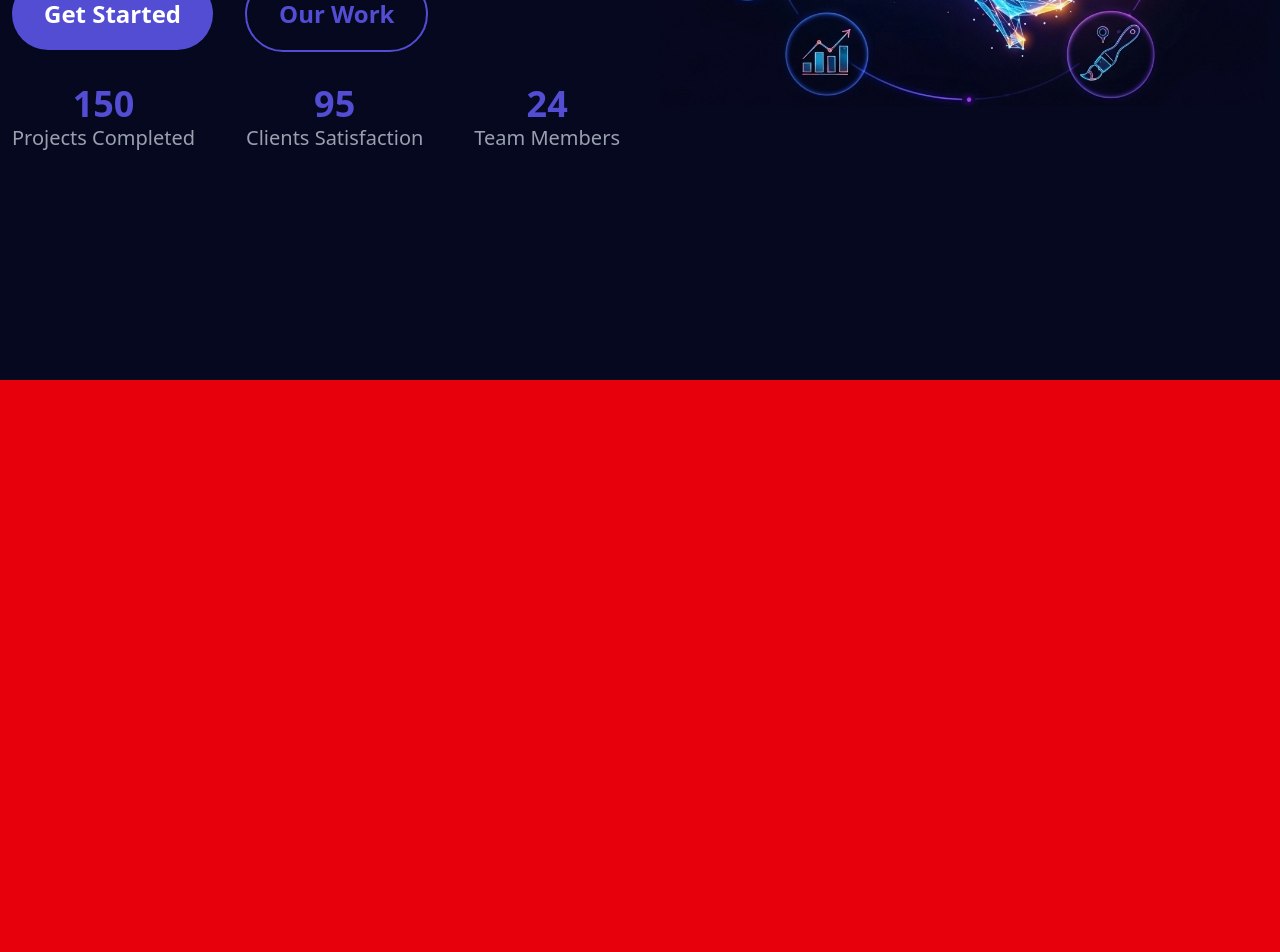
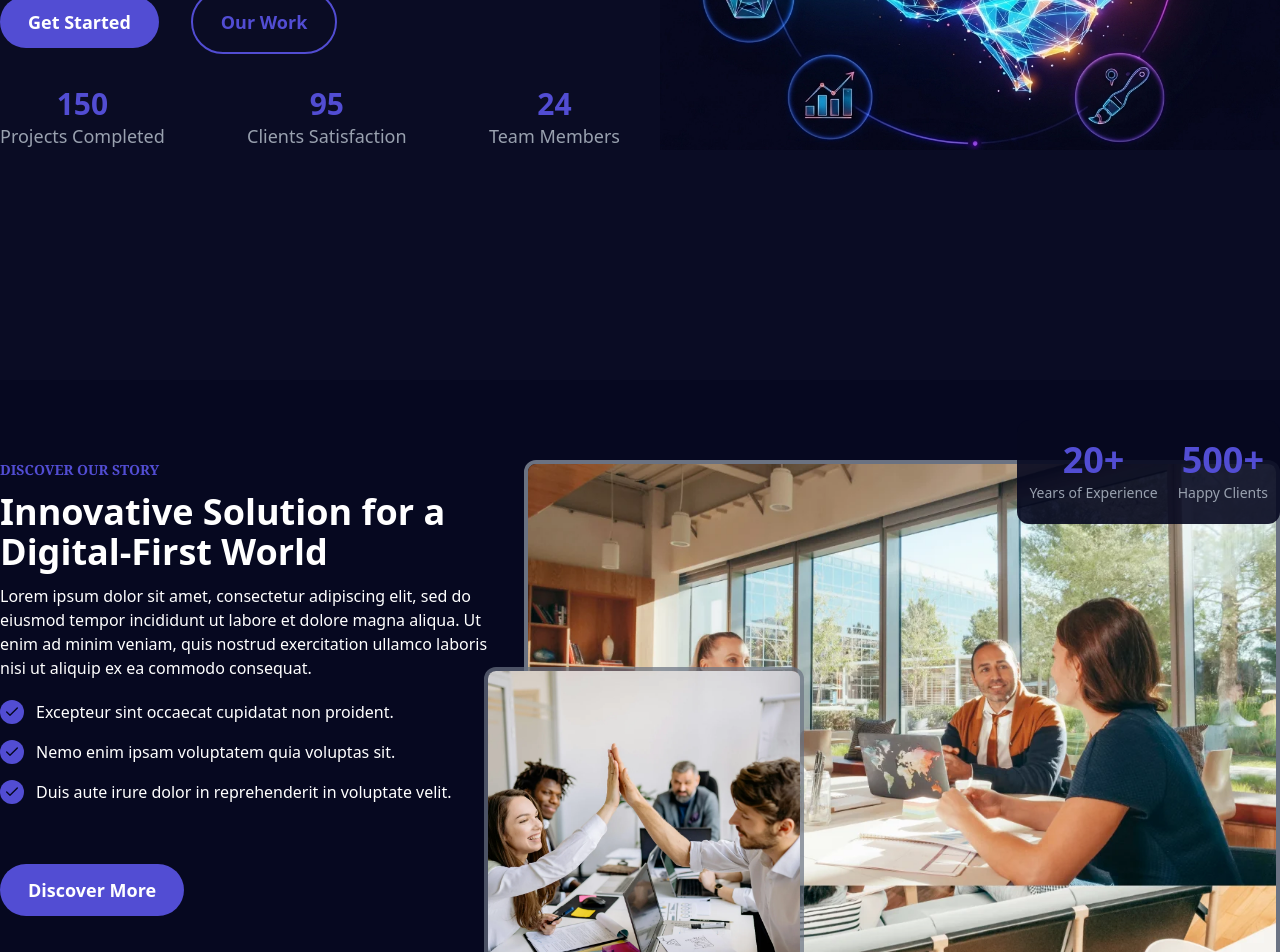
Before and after one commit to Vivek-Sharma-dev/Clarity, a React (Vite) app: page / in a window 1280 px wide. Shown: the part 500-1452 px from the top of the page. Built offline with nearby package versions, Linux system fonts and the light colour scheme.

Commit message:
Adding About Section

```diff
--- a/src/App.jsx
+++ b/src/App.jsx
@@ -5,9 +5,9 @@ import HeroSection from "./Pages/HeroSection"
 
 const App = () => {
   return (
-    <div className="bg-(--primary-color)">
+    <div className=" px-4 lg:px-0">
     <Header />
-    <main className=" text-white container mx-auto">
+    <main className=" text-white ">
       <HeroSection />
       <AboutSection />
     </main>
--- a/src/Components/Counter.jsx
+++ b/src/Components/Counter.jsx
@@ -21,8 +21,8 @@ const Counter = ({ end, title }) => {
 
   return (
     <div className='inline-block text-center'>
-      <h2 className='text-(--secondary-color) text-xl md:text-2xl lg:text-4xl font-bold'>{counter}</h2>
-      <span className='text-gray-400 text-md text-lg lg:text-xl font-medium mt-2'>{title}</span>
+      <h2 className='text-(--secondary-color) text-xl md:text-2xl lg:text-3xl font-bold'>{counter}</h2>
+      <span className='text-gray-400 text-md md:text-lg  font-medium mt-2'>{title}</span>
     </div>
   )
 }
--- a/src/Pages/AboutSection.jsx
+++ b/src/Pages/AboutSection.jsx
@@ -1,11 +1,92 @@
-import React from 'react'
+import React from "react";
+import { h2Style, primaryBtn } from "../Style/ComponentsStyle";
+import { Check } from "lucide-react";
+import about from "../assets/AboutSection/About1.png";
+import about2 from "../assets/AboutSection/About2.png";
+const AboutSection = () => {
+  const textList = [
+    {
+      id: 1,
+      text: "Excepteur sint occaecat cupidatat non proident.",
+      icon: <Check size={16} />,
+    },
+    {
+      id: 2,
+      text: "Nemo enim ipsam voluptatem quia voluptas sit.",
+      icon: <Check size={16} />,
+    },
+    {
+      id: 3,
+      text: "Duis aute irure dolor in reprehenderit in voluptate velit.",
+      icon: <Check size={16} />,
+    },
+  ];
+  return (
+    <section id="about" className="bg-(--primary-color) py-20">
+      <div className="flex gap-5 container mx-auto ">
+        <div className="w-2/4">
+          <h4 className="text-(--secondary-color) uppercase font-bold text-sm font-serif">
+            discover our story
+          </h4>
+          <h2 className={h2Style}>
+            Innovative Solution for a Digital-First World
+          </h2>
+          <p>
+            Lorem ipsum dolor sit amet, consectetur adipiscing elit, sed do
+            eiusmod tempor incididunt ut labore et dolore magna aliqua. Ut enim
+            ad minim veniam, quis nostrud exercitation ullamco laboris nisi ut
+            aliquip ex ea commodo consequat.
+          </p>
+          <ul className="my-5 flex flex-col gap-4 justify-center">
+            {textList.map((text) => (
+              <li key={text.id} className="flex gap-3 ">
+                <span className="p-1 bg-(--secondary-color) text-(--primary-color) text-xs rounded-full">
+                  {text.icon}
+                </span>{" "}
+                {text.text}
+              </li>
+            ))}
+          </ul>
 
-const AboutSection = () => {
-  return (
-    <div id='about' className='h-screen bg-red-600'>
+          <button className={`${primaryBtn} mt-5 lg:mt-10`}>
+            Discover More
+          </button>
+        </div>
+        <div className="relative w-3/4">
+          <img
+            src={about}
+            alt="Planing on a task with team members"
+            className="border-4 rounded-xl border-gray-500"
+          />
+          <img
+            src={about2}
+            alt="Celebration with team members"
+            className="absolute -bottom-5 -left-10 border-4 rounded-xl border-gray-500/70 w-80"
+          />
+          <div className="flex gap-5 absolute -top-10 py-5 right-0 bg-(--primary-color)/90 p-3 rounded-xl">
+            <div className="text-center">
+              <span className="text-(--secondary-color) text-2xl lg:text-4xl font-bold">
+                20+
+              </span>
+              <br />{" "}
+              <span className="text-gray-400 text-sm font-medium">
+                Years of Experience
+              </span>
+            </div>
+            <div className="text-center">
+              <span className="text-(--secondary-color) text-2xl lg:text-4xl font-bold">
+                500+
+              </span>{" "}
+              <br />{" "}
+              <span className="text-gray-400 text-sm font-medium">
+                Happy Clients
+              </span>
+            </div>
+          </div>
+        </div>
+      </div>
+    </section>
+  );
+};
 
-    </div>
-  )
-}
-
-export default AboutSection
+export default AboutSection;
--- a/src/Pages/HeroSection.jsx
+++ b/src/Pages/HeroSection.jsx
@@ -6,11 +6,11 @@ import hero from '../assets/hero.png'
 
 const HeroSection = () => {
   return (
-    <section id='home' className='pt-30 pb-20 lg:pt-0 px-3'>
-      <div className="flex flex-col lg:flex-row lg:gap-10 gap-y-10 lg:h-screen overflow-hidden lg:items-center">
+    <section id='home' className='pt-30 pb-20 lg:pt-0 bg-(--primary-color)/98 '>
+      <div className="container lg:pt-20 mx-auto flex flex-col lg:flex-row lg:gap-10 gap-y-10 lg:h-screen overflow-hidden lg:items-center">
         <motion.div  initial= {{x: '-100%', opacity: 0}} animate={{x: 0, opacity: 1 }} transition={{duration: .5, delay: .5}} className="w-full lg:w-1/2">
-          <h1 className='font-medium text-2xl lg:text-6xl md:text-3xl '>Transform Your Digital Presence</h1>
-          <p className='text-gray-400 my-5 lg:my-10 lg:text-2xl font-medium md:text-xl'>We create innovative digital solutions that drive growth and elevate your brand. From web development to digital marketing, we're your partners in digital transformation.</p>
+          <h1 className='font-medium text-2xl lg:text-5xl md:text-3xl font-serif '>Transform Your Digital Presence</h1>
+          <p className='text-gray-400 my-5 lg:my-10  font-medium md:text-xl'>We create innovative digital solutions that drive growth and elevate your brand. From web development to digital marketing, we're your partners in digital transformation.</p>
           <button className={primaryBtn}>Get Started</button>
           <button className={transparentBtn}>Our Work</button>
           <div className='flex justify-between lg:gap-7'>
--- a/src/Style/ComponentsStyle.js
+++ b/src/Style/ComponentsStyle.js
@@ -1,4 +1,5 @@
 export const primaryBtn =
-  "px-4 py-2 bg-(--secondary-color) rounded-full font-bold lg:text-2xl lg:px-8 lg:py-5";
+  "px-4 py-2 bg-(--secondary-color) rounded-full font-bold lg:text-lg lg:px-7 lg:py-3";
 export const transparentBtn =
-  "px-4 py-2 border-2 ms-2 md:ms-5 lg:ms-8 border-(--secondary-color) rounded-full font-bold lg:text-2xl lg:px-8 lg:py-5 text-(--secondary-color) mb-5 lg:mb-8";
+  "px-4 py-2 border-2 ms-2 md:ms-5 lg:ms-8 border-(--secondary-color) rounded-full font-bold lg:text-lg lg:px-7 lg:py-4 text-(--secondary-color) mb-5 lg:mb-8";
+export const h2Style = "text-2xl md:text-3xl lg:text-4xl font-bold my-3";
```
Also changed, not shown: src/assets/AboutSection/About1.png (added), src/assets/AboutSection/About2.png (added).
